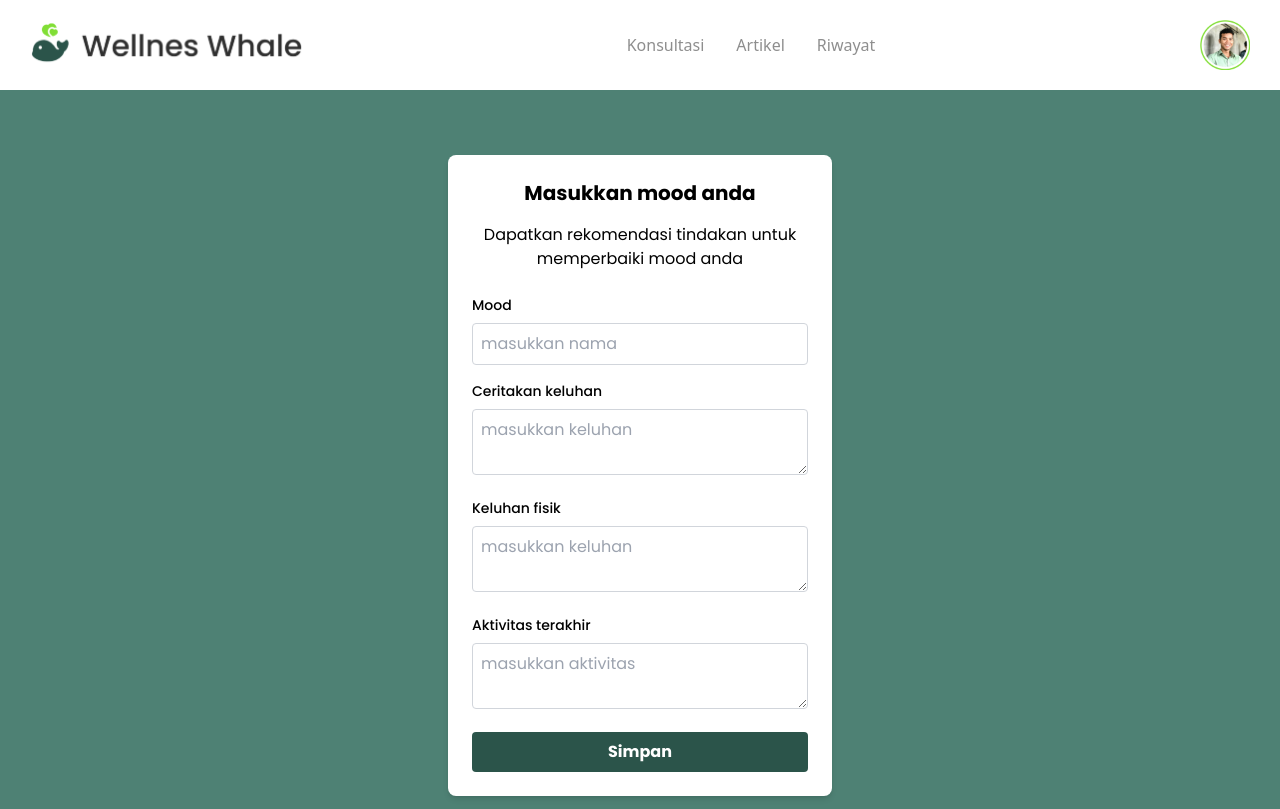
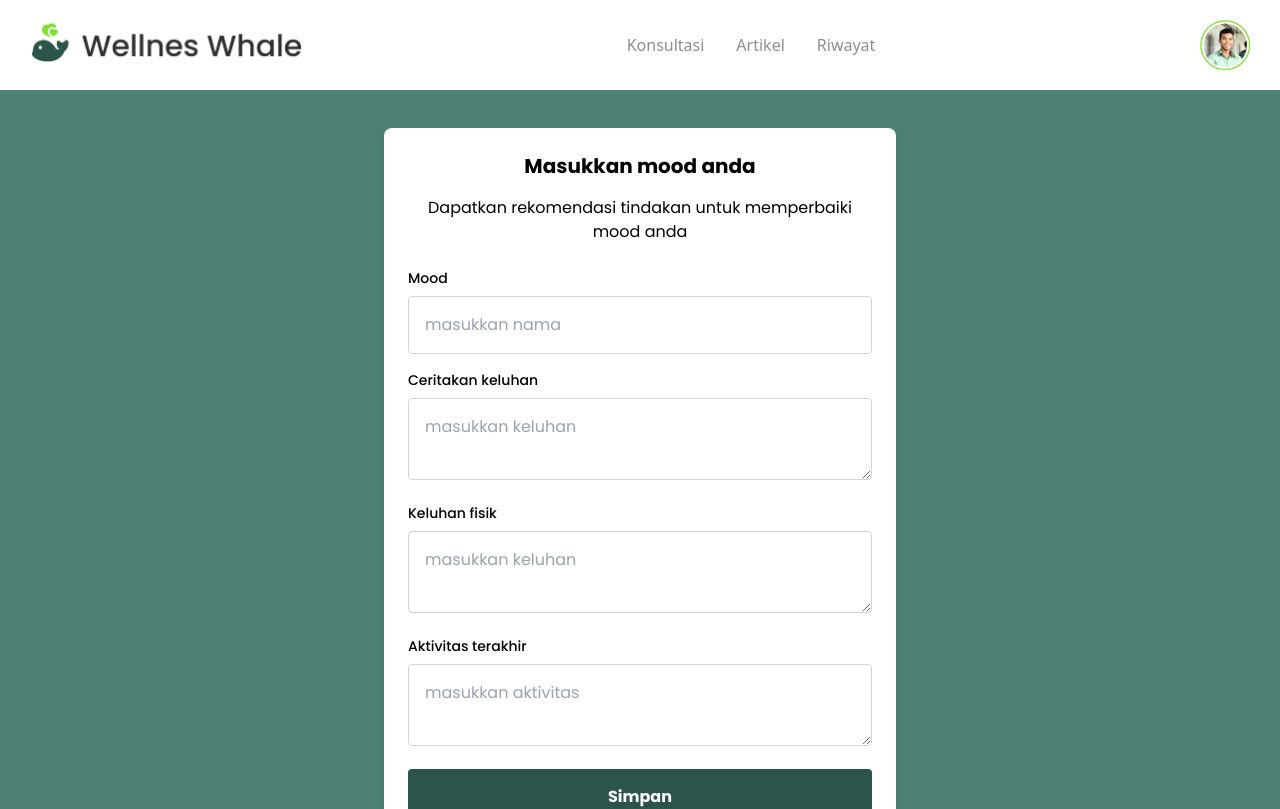
Before and after one commit to aufarhmn/WellnessWhale, a Next.js app in the folder frontend/: page /mood/input in a window 1280 px wide. Shown: the top 809 px of the page. Built offline with nearby package versions, Linux system fonts and the light colour scheme.

Commit message:
feat: integrate input mood

```diff
--- a/frontend/src/components/Mood.jsx
+++ b/frontend/src/components/Mood.jsx
@@ -1,33 +1,98 @@
-import React from 'react'
+import React, { useState } from 'react';
+import axios from 'axios';
 
 export default function Mood() {
+  const [formData, setFormData] = useState({
+    mood: '',
+    keluhan: '',
+    fisik: '',
+    aktivitas_terakhir: '',
+  });
+
+  const handleChange = (e) => {
+    const { id, value } = e.target;
+    setFormData((prevData) => ({
+      ...prevData,
+      [id]: value,
+    }));
+  };
+
+  const handleSubmit = async (e) => {
+    e.preventDefault();
+    try {
+      const authToken = localStorage.getItem('authToken');
+
+      const response = await axios.post(
+        process.env.NEXT_PUBLIC_BACKEND_URL + '/mood/',
+        formData,
+        {
+          headers: {
+            Authorization: `Bearer ${authToken}`,
+          },
+        }
+      );
+      console.log(response.data);
+    } catch (error) {
+      console.error(error);
+    }
+  };
+
   return (
     <>
-      <div className='w-full h-[950px] bg-green-100 flex justify-center items-center font-["Poppins"]'>
-        <div className='bg-white p-6 rounded-lg shadow-md w-96'>
-          <h1 className='text-xl font-bold mb-4 text-center'>Masukkan mood anda</h1>
-          <p className='text-center mb-6'>Dapatkan rekomendasi tindakan untuk memperbaiki mood anda</p>
-          <form>
-            <div className='mb-4'>
-              <label className='block text-sm font-medium mb-2'>Mood</label>
-              <input type='text' id='nama' className='w-full p-2 border border-gray-300 rounded' placeholder='masukkan nama' required />
+      <div className="w-full min-h-screen bg-green-100 flex justify-center items-center font-['Poppins'] p-4 pt-32">
+        <div className="bg-white p-6 rounded-lg shadow-md w-full max-w-lg">
+          <h1 className="text-xl font-bold mb-4 text-center">Masukkan mood anda</h1>
+          <p className="text-center mb-6">Dapatkan rekomendasi tindakan untuk memperbaiki mood anda</p>
+          <form onSubmit={handleSubmit}>
+            <div className="mb-4">
+              <label htmlFor="mood" className="block text-sm font-medium mb-2">Mood</label>
+              <input
+                type="text"
+                id="mood"
+                value={formData.mood}
+                onChange={handleChange}
+                className="w-full p-4 border border-gray-300 rounded"
+                placeholder="masukkan nama"
+                required
+              />
             </div>
-            <div className='mb-4'>
-              <label className='block text-sm font-medium mb-2'>Ceritakan keluhan</label>
-              <textarea id='keluhan' className='w-full p-2 border border-gray-300 rounded' placeholder='masukkan keluhan' required></textarea>
+            <div className="mb-4">
+              <label htmlFor="keluhan" className="block text-sm font-medium mb-2">Ceritakan keluhan</label>
+              <textarea
+                id="keluhan"
+                value={formData.keluhan}
+                onChange={handleChange}
+                className="w-full p-4 border border-gray-300 rounded"
+                placeholder="masukkan keluhan"
+                required
+              ></textarea>
             </div>
-            <div className='mb-4'>
-              <label className='block text-sm font-medium mb-2'>Keluhan fisik</label>
-              <textarea id='keluhanFisik' className='w-full p-2 border border-gray-300 rounded' placeholder='masukkan keluhan' required></textarea>
+            <div className="mb-4">
+              <label htmlFor="fisik" className="block text-sm font-medium mb-2">Keluhan fisik</label>
+              <textarea
+                id="fisik"
+                value={formData.fisik}
+                onChange={handleChange}
+                className="w-full p-4 border border-gray-300 rounded"
+                placeholder="masukkan keluhan"
+                required
+              ></textarea>
             </div>
-            <div className='mb-4'>
-              <label className='block text-sm font-medium mb-2'>Aktivitas terakhir</label>
-              <textarea id='aktivitas' className='w-full p-2 border border-gray-300 rounded' placeholder='masukkan aktivitas' required></textarea>
+            <div className="mb-4">
+              <label htmlFor="aktivitas_terakhir" className="block text-sm font-medium mb-2">Aktivitas terakhir</label>
+              <textarea
+                id="aktivitas_terakhir"
+                value={formData.aktivitas_terakhir}
+                onChange={handleChange}
+                className="w-full p-4 border border-gray-300 rounded"
+                placeholder="masukkan aktivitas"
+                required
+              ></textarea>
             </div>
-            <button type='submit' className='w-full p-2 bg-green-400 text-white font-bold rounded'>Simpan</button>
+            <button type="submit" className="w-full p-4 bg-green-400 text-white font-bold rounded">Simpan</button>
           </form>
         </div>
       </div>
     </>
-  )
+  );
 }
```
